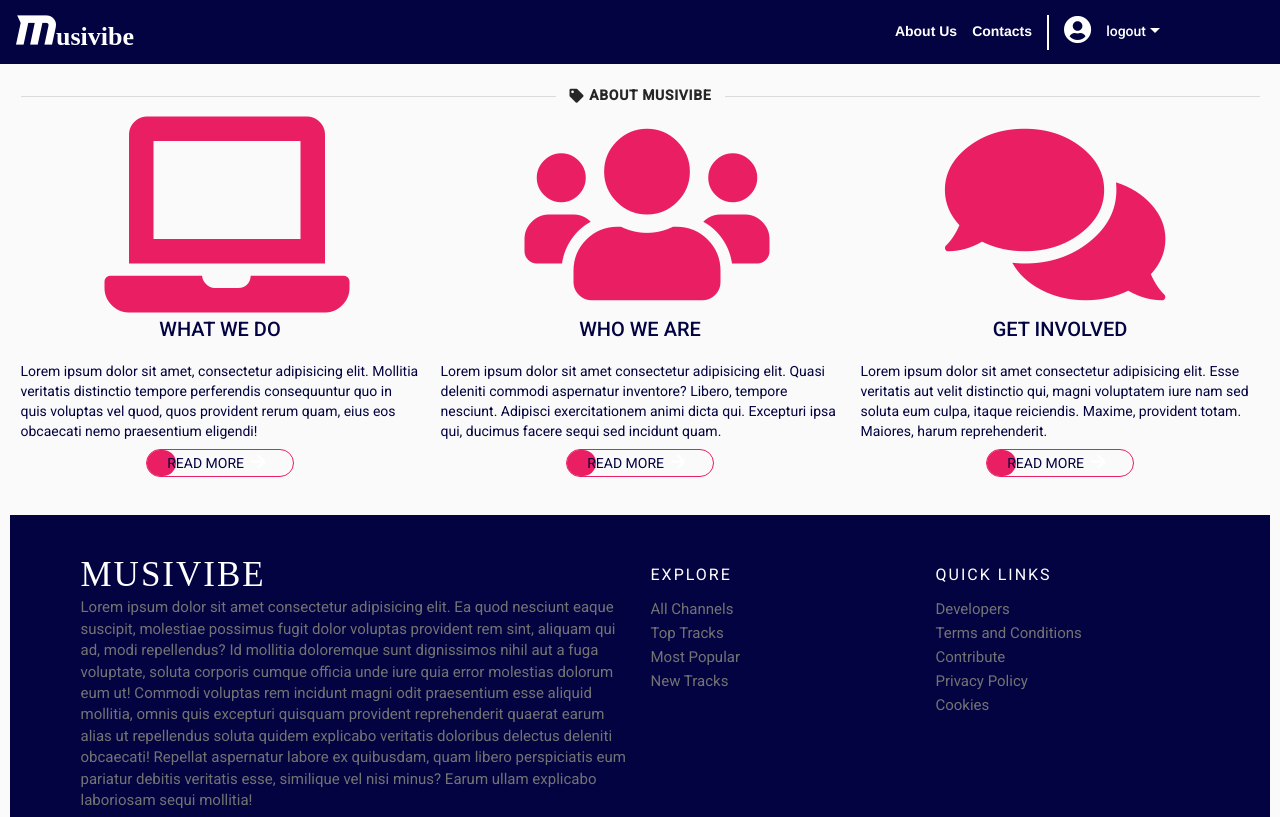
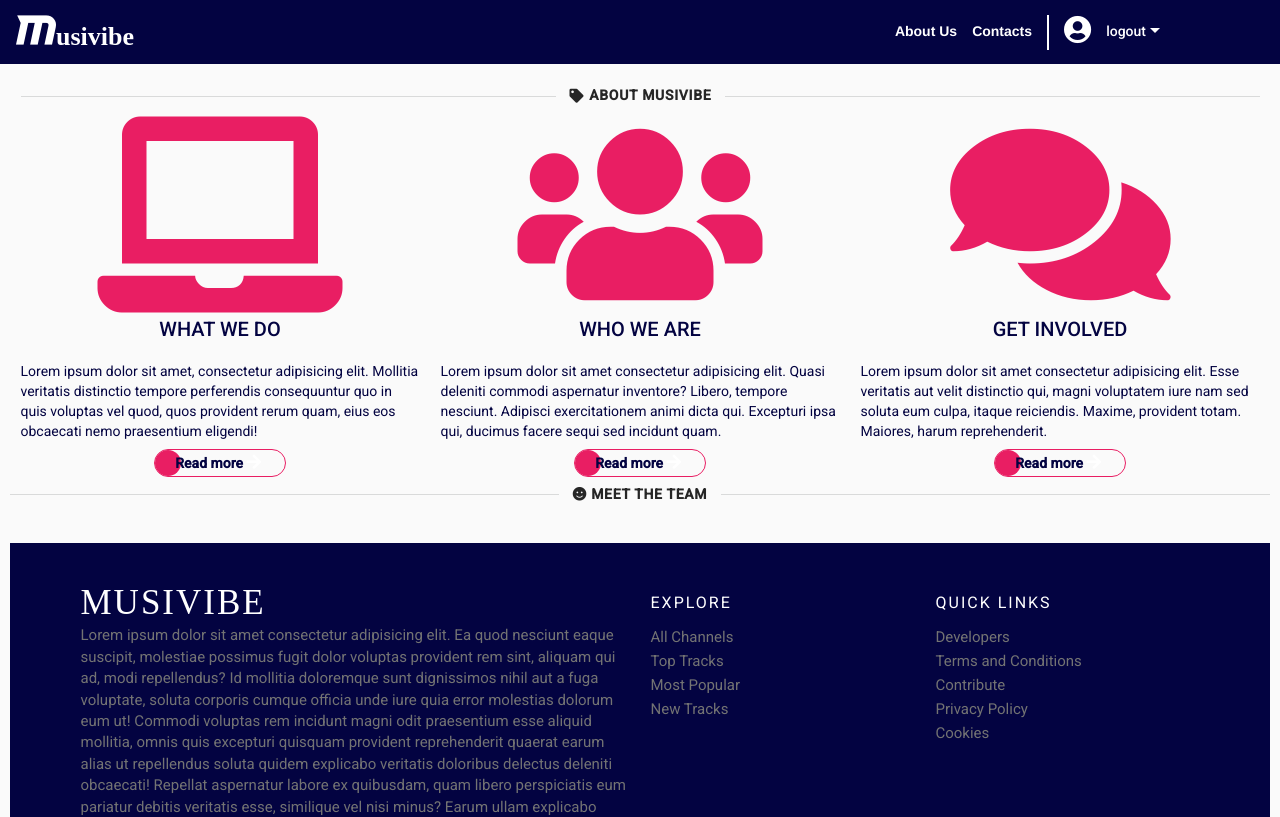
Before and after one commit to otienonick/Musivibe, an Angular app: page /about in a window 1280 px wide. Shown: the top 817 px of the page. Built offline with nearby package versions, Linux system fonts and the light colour scheme; a web font is replaced by a local one.

Commit message:
update about us page

```diff
--- a/src/app/components/aboutpage/aboutpage.component.css
+++ b/src/app/components/aboutpage/aboutpage.component.css
@@ -14,7 +14,11 @@ h1, h2,h5{
     color:rgb(3, 3, 65);
 
 }
-.fas{
+.container-fluid a{
+    font-weight: 700;
+}
+
+.container-fluid .fas{
     font-size: 14rem;
     color: #e91e63;
 }
--- a/src/app/components/aboutpage/aboutpage.component.html
+++ b/src/app/components/aboutpage/aboutpage.component.html
@@ -6,41 +6,55 @@
       </div>
     <div class="row row-cols-lg-3 row-cols-md-2 row-cols-1 btns">
     <div class="col">
-        <i class="fas fa-laptop mx-5 px-lg-5"></i>
+        <div class="text-center">
+            <i class="fas fa-laptop"></i>
+        </div>
         <h2>What we do</h2>
         <p>Lorem ipsum dolor sit amet, consectetur adipisicing elit. Mollitia veritatis distinctio
            tempore perferendis consequuntur quo in quis voluptas vel quod, quos provident rerum quam,
            eius eos obcaecati nemo praesentium eligendi!</p>
            <div class="text-center">
-            <a href="#musivibe.com"><span></span>READ MORE<i class="fas fa-arrow-right mx-2"></i></a>
+            <a href="#musivibe.com"><span></span>Read more<i class="fas fa-arrow-right mx-1"></i></a>
         </div>
 
     </div>
 
     <div class="col">
-        <i class="fas fa-users mx-5 px-lg-5"></i>
+        <div class="text-center">
+            <i class="fas fa-users"></i>
+        </div>
         <h2>Who we are</h2>
         <p>Lorem ipsum dolor sit amet consectetur adipisicing elit.
             Quasi deleniti commodi aspernatur inventore? Libero,
             tempore nesciunt. Adipisci exercitationem animi dicta qui.
             Excepturi ipsa qui, ducimus facere sequi sed incidunt quam.</p>
             <div class="text-center">
-                <a href="#musivibe.com"><span></span>READ MORE<i class="fas fa-arrow-right mx-2"></i></a>
+                <a href="#musivibe.com"><span></span>Read more<i class="fas fa-arrow-right mx-1"></i></a>
             </div>        </div>
     <div class="col">
-        <i class="fas fa-comments mx-5 px-lg-5"></i>
+        <div class="text-center">
+            <i class="fas fa-comments"></i>
+
+        </div>
         <h2>Get involved</h2>
        <p>Lorem ipsum dolor sit amet consectetur adipisicing elit.
            Esse veritatis aut velit distinctio qui,
            magni voluptatem iure nam sed soluta eum culpa, itaque reiciendis.
             Maxime, provident totam. Maiores, harum reprehenderit.</p>
             <div class="text-center">
-                <a href="#musivibe.com"><span></span>READ MORE<i class="fas fa-arrow-right mx-2"></i></a>
+                <a href="#musivibe.com"><span></span>Read more<i class="fas fa-arrow-right mx-1"></i></a>
             </div>
          </div>
 
     </div>
     </div>
+
+    <div class="ui horizontal divider">
+    <i class="fas fa-smile"></i>
+    MEET THE TEAM
+
+      </div>
+
 
 <footer class="site-footer mt-5">
     <div class="container">
--- a/src/app/components/register/register.component.html
+++ b/src/app/components/register/register.component.html
@@ -25,6 +25,7 @@
             <mat-label>Enter your password</mat-label>
               <input [(ngModel)]='register.password' matInput [type]="hide ? 'password' : 'text'" [formControl]="password" required>
               <mat-error *ngIf="password.invalid">{{passwordErrorMessage()}}</mat-error>
+
               <button mat-icon-button matSuffix (click)="hide = !hide" [attr.aria-label]="'Hide password'" [attr.aria-pressed]="hide">
                 <mat-icon>{{hide ? 'visibility_off' : 'visibility'}}</mat-icon>
               </button>
--- a/src/app/components/register/register.component.ts
+++ b/src/app/components/register/register.component.ts
@@ -38,11 +38,16 @@ export class RegisterComponent implements OnInit {
     if (this.password.hasError('required')) {
    return 'password is required';
  }
+
+ return this.username.hasError('password is required');
+
+}
+passwordLengthErrorMessage(){
   if(this.password.hasError('minLength')){
-  return 'password must be atleast six characters';
+    return 'password must be atleast six characters';
 
- }
- return this.username.hasError('password must be atleast six characters');
+   }
+   return this.username.hasError('password must be atleast six characters');
 
 }
 
```
